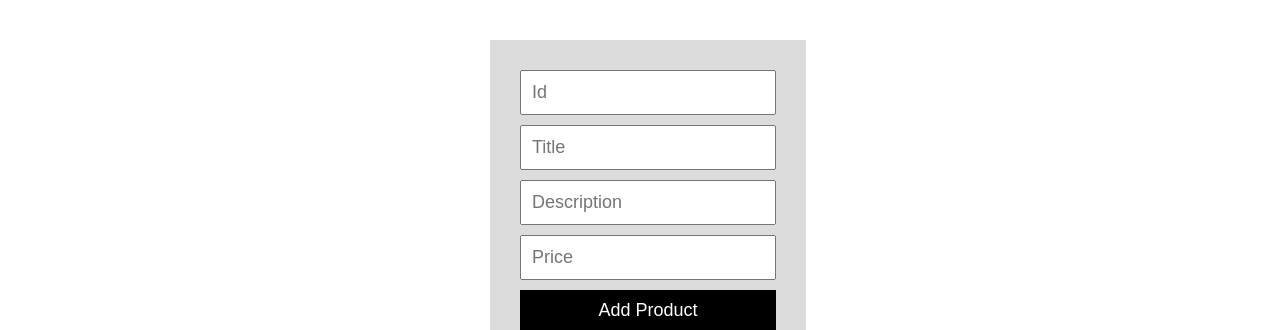
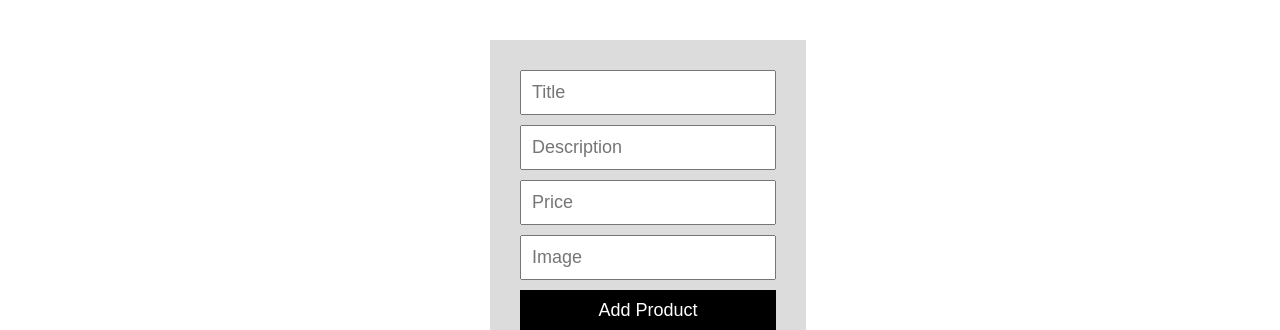
Before and after one commit to tanmay107/ecommerce-client, a React (Create React App) app: page /addproduct in a window 1280 px wide. Shown: the part 286-616 px from the top of the page. Built offline with nearby package versions, Linux system fonts and the light colour scheme; no server answers; the database is empty; sample sign-in values are in the browser's storage.

Commit message:
changed api to firebase

```diff
--- a/src/App.js
+++ b/src/App.js
@@ -9,7 +9,8 @@ import Demo from "./components/Auth/Demo";
 import Checkout from "./components/Checkout/Checkout";
 import useAuth from './hook/useAuth';
 import RegProduct from './components/RegProduct/RegProduct';
-import { getProducts } from './components/Auth/firebase';
+import { addToBasket, auth, getProducts } from './components/Auth/firebase';
+import { useAuthState } from 'react-firebase-hooks/auth';
 export default function App() {
 
   const [products, setProducts] = useState([]);
--- a/src/components/Auth/firebase.js
+++ b/src/components/Auth/firebase.js
@@ -113,6 +113,19 @@ const getProducts = async () => {
   }
 }
 
+const addToBasket = async ( uid, total_amt, cart, createdAt ) => {
+  try {
+    const addDoc = await addDoc(collection(db, "orders"), {
+      id : uid,
+      total_amt : total_amt,
+      cart: cart,
+      createdAt: createdAt,
+    })
+  } catch (e) {
+    console.error("Error adding the document ", e);
+  }
+}
+
 export {
     auth,
     db,
@@ -123,4 +136,5 @@ export {
     logout,
     registerProduct,
     getProducts,
+    addToBasket,
   };
--- a/src/components/RegProduct/RegProduct.jsx
+++ b/src/components/RegProduct/RegProduct.jsx
@@ -4,25 +4,19 @@ import './RegProduct.css'
 
 export default function RegProduct() {
 
-    const [id, setId] = useState();
+    const [image, setImage] = useState();
     const [title, setTitle] = useState();
     const [description, setDescription] = useState();
     const [price, setPrice] = useState();
 
     const handleClick = (e) => {
         e.preventDefault();
-        registerProduct(id, title, description, price)
+        registerProduct(title, description, price, image)
     }
 
   return (
     <div className="add_prod">
         <div className="add_prod__container">
-          <input
-            type="number"
-            className="add_prod__textBox"
-            onChange={(e) => setId(e.target.value)}
-            placeholder="Id"
-          />
           <input
             type="text"
             className="add_prod__textBox"
@@ -41,6 +35,12 @@ export default function RegProduct() {
             onChange={(e) => setPrice(e.target.value)}
             placeholder="Price"
           />
+          <input
+            type="text"
+            className="add_prod__textBox"
+            onChange={(e) => setImage(e.target.value)}
+            placeholder="Image"
+          />
           <button
             className="add_prod__btn"
             onClick={(e) => handleClick(e)}
--- a/src/hook/useAuth.js
+++ b/src/hook/useAuth.js
@@ -11,7 +11,7 @@ const useAuth = () => {
     useEffect(() => {
         if (loading) return;
         if (!user) return navigate("/");
-        console.log(user);
+        console.log(user.uid);
     }, [user, loading]);
 
     // return user;
```
